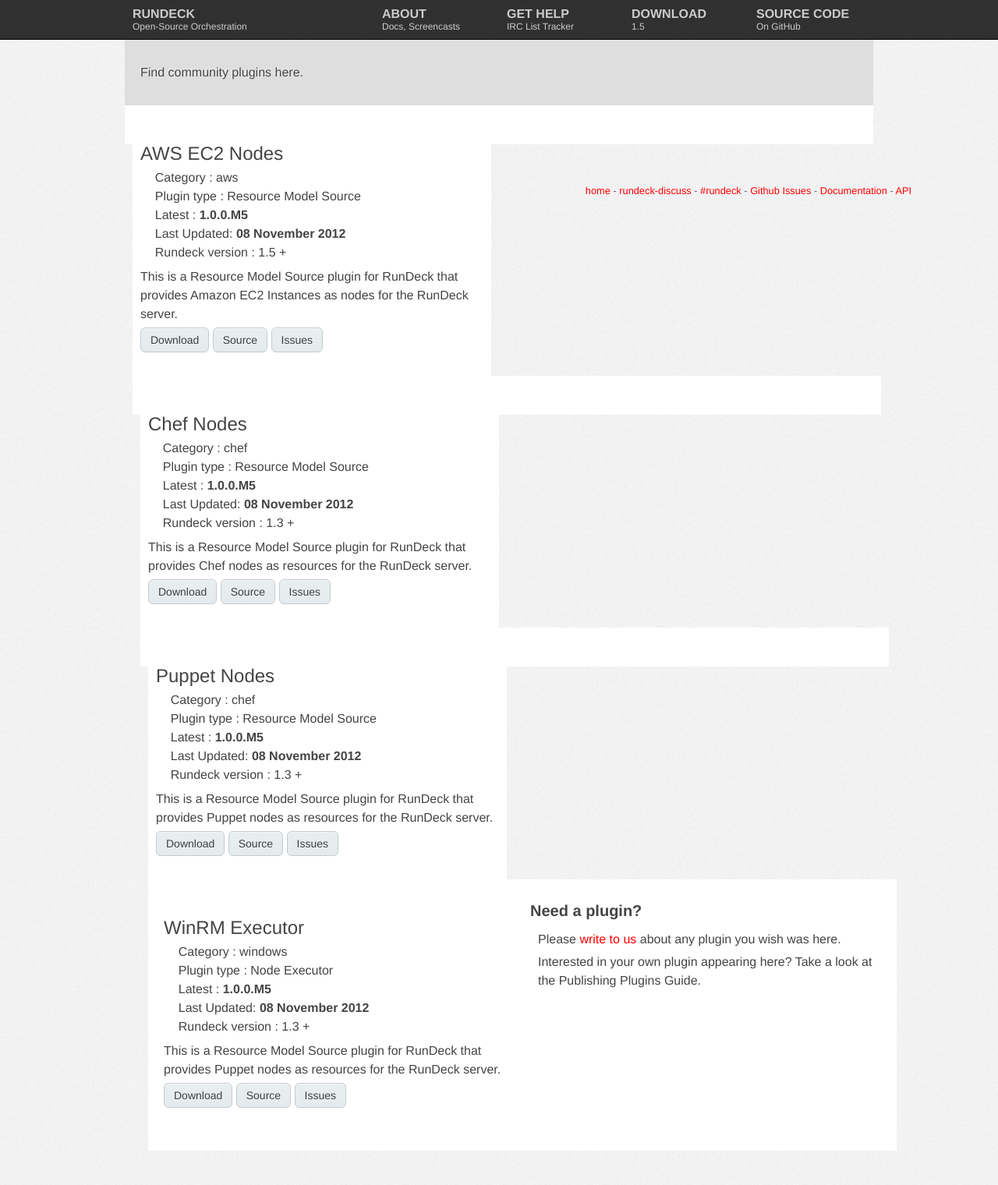
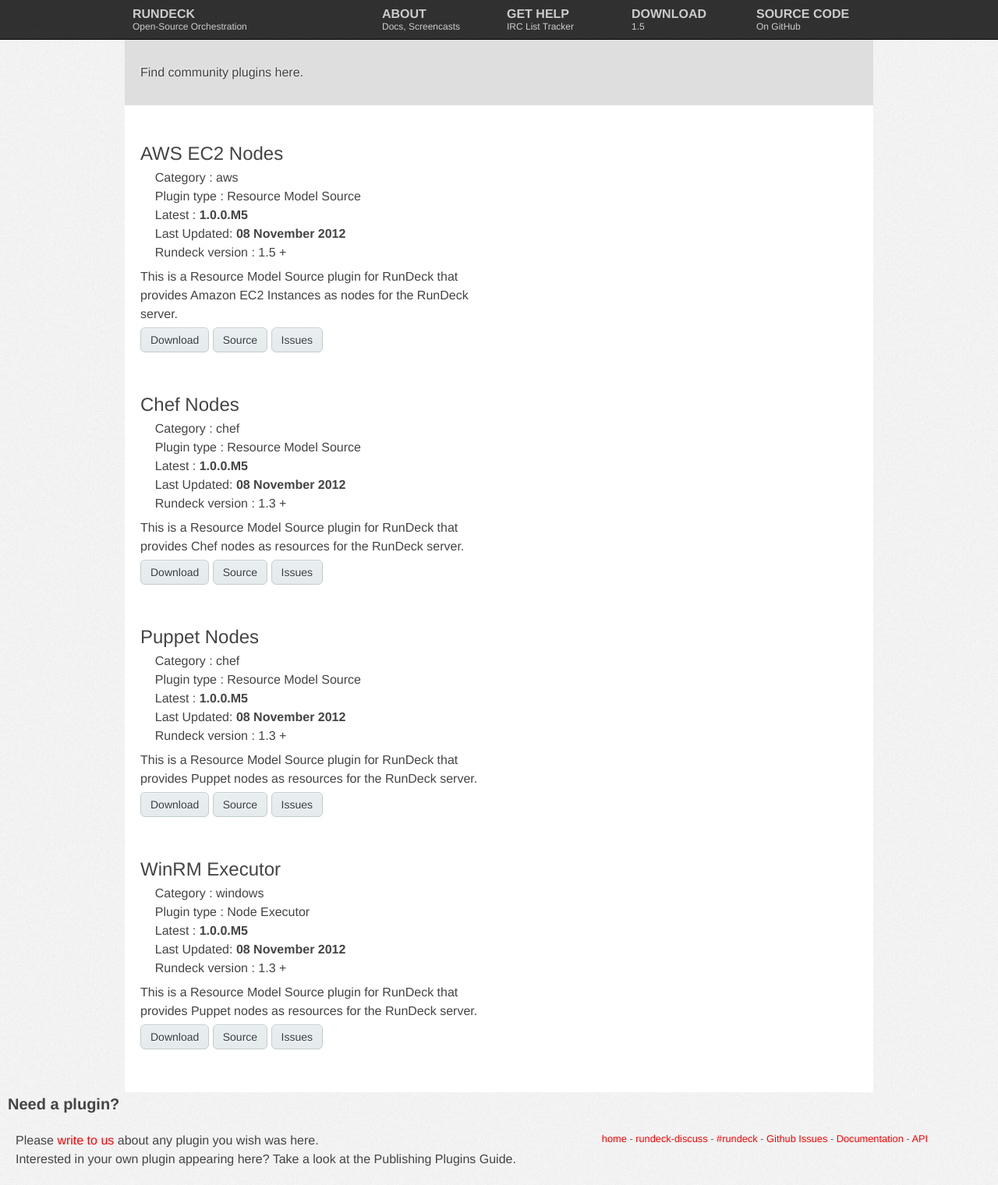
Before and after one commit to rundeck/rundeck-ghpages, a Jekyll site: the page built from plugins.html, in a window 1280 px wide. Shown: the whole page at 78% size. Built offline with Jekyll 4.4.1, drawn with Linux system fonts in a browser that asks for light colours; nearby versions of some CDN libraries; before the commit the page ends 1476 px from its top, so only the background shows below that.

Commit message:
fix alignment

```diff
--- a/plugins.html
+++ b/plugins.html
@@ -41,12 +41,10 @@
             </li>
           </ul>
         </header>
-
         <div class="desc">
           <p>This is a Resource Model Source plugin for RunDeck that provides Amazon EC2 Instances as nodes for the RunDeck server.
           </p>
         </div>
-
         <p class="buttons">
           <a href="http://download.rundeck.org/plugins/rundeck-ec2-nodes-plugin" class="btn blueLight doc"><span class="ico"></span>Download</a>
           <a href="https://github.com/gschueler/rundeck-ec2-nodes-plugin" class="btn blueLight source"><span class="ico"></span>Source</a>
@@ -54,8 +52,6 @@
         </p>
       </article>
 
-  <article class="container_12">
-	<div class="grid_6">
       <article class="plugin">
         <header>
           <h3>Chef Nodes </h3>
@@ -77,21 +73,16 @@
             </li>
           </ul>
         </header>
-
         <div class="desc">
           <p>This is a Resource Model Source plugin for RunDeck that provides Chef nodes as resources for the RunDeck server.
           </p>
         </div>
-
         <p class="buttons">
           <a href="http://download.rundeck.org/rundeck-plugins/chef-nodes" class="btn blueLight doc"><span class="ico"></span>Download</a>
           <a href="https://github.com/rundeck-plugins/chef-nodes" class="btn blueLight source"><span class="ico"></span>Source</a>
           <a href="https://github.com/rundeck-plugins/chef-nodes/issues" class="btn blueLight issues"><span class="ico"></span>Issues</a>
         </p>
       </article>
-
-  <article class="container_12">
-	<div class="grid_6">
       <article class="plugin">
         <header>
           <h3>Puppet Nodes </h3>
@@ -113,12 +104,10 @@
             </li>
           </ul>
         </header>
-
         <div class="desc">
           <p>This is a Resource Model Source plugin for RunDeck that provides Puppet nodes as resources for the RunDeck server.
           </p>
         </div>
-
         <p class="buttons">
           <a href="http://download.rundeck.org/rundeck-plugins/puppet-nodes" class="btn blueLight doc"><span class="ico"></span>Download</a>
           <a href="https://github.com/rundeck-plugins/puppet-nodes" class="btn blueLight source"><span class="ico"></span>Source</a>
@@ -126,8 +115,7 @@
         </p>
       </article>
 
-  <article class="container_12">
-	<div class="grid_6">
+
       <article class="plugin">
         <header>
           <h3>WinRM Executor </h3>
@@ -149,61 +137,22 @@
             </li>
           </ul>
         </header>
-
         <div class="desc">
           <p>This is a Resource Model Source plugin for RunDeck that provides Puppet nodes as resources for the RunDeck server.
           </p>
         </div>
-
         <p class="buttons">
           <a href="http://download.rundeck.org/rundeck-plugins/puppet-nodes" class="btn blueLight doc"><span class="ico"></span>Download</a>
           <a href="https://github.com/rundeck-plugins/winrm-executor" class="btn blueLight source"><span class="ico"></span>Source</a>
           <a href="https://github.com/rundeck-plugins/winrm-executor/issues" class="btn blueLight issues"><span class="ico"></span>Issues</a>
         </p>
       </article>
-  <!--
-	  <div class="callout">
-
-		<h2>By Category</h2>
-		<div>
-          <p>Amazon Web Services</p>
-          <ul>
-            <li>https://github.com/gschueler/rundeck-ec2-nodes-plugin
-            </li>
-          </ul>
-
-          <p>Chef</p>
-          <ul>
-            <li>https://github.com/opscode/chef-rundeck
-            </li>
-          </ul>
-
-          <p>Puppet</p>
-          <ul>
-            <li>https://github.com/jamtur01/puppet-rundeck</li>
-            <li>mcollective
-            </li>
-          </ul>
-
-          <p>SSH</p>
-          <ul>
-            <li>node executor
-            </li>
-            <li>
-              file copier
-            </li>
-          </ul>
-
-          <p>Windows</p>
-          <ul>
-            <li>https://github.com/dtolabs/rundeck-winrm-plugin
-            </li>
-          </ul>
 
 	</div>
-	  </div>
-      -->
-	</div>
+
+
+	<div class="clear"></div>
+  </article>
 
   <div class="grid_6">
 	<div class="callout">
@@ -221,7 +170,4 @@
 	</div>
   </div>
 
-	<div class="clear"></div>
-  </article>
-
 </section>
```
Lines whose indentation alone changed are shown as unchanged.
